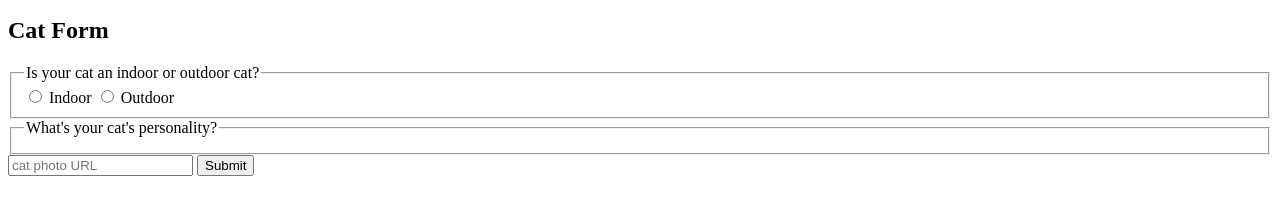
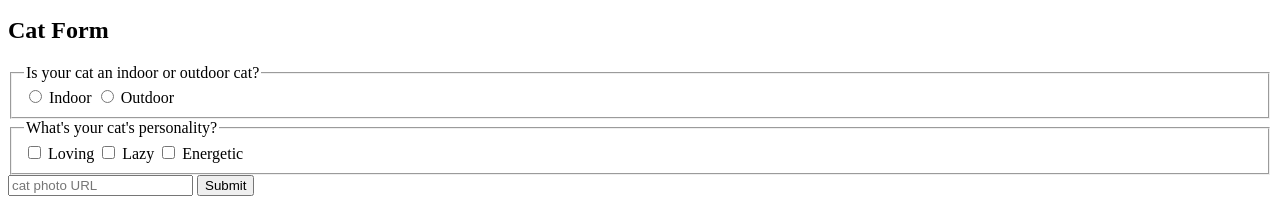
Before and after one commit to adex-badr18/cat-photo-app, a plain HTML site: page index.html in a window 1280 px wide. Shown: the part 1419-1623 px from the top of the page. Drawn offline with Linux system fonts and the light colour scheme.

Commit message:
Add checkboxes for cat's personality

```diff
--- a/index.html
+++ b/index.html
@@ -54,7 +54,11 @@
                 </fieldset>
                 <fieldset>
                     <legend>What's your cat's personality?</legend>
-
+                    <input id="loving" type="checkbox" name="personality" value="loving"> <label
+                        for="loving">Loving</label>
+                    <input id="lazy" type="checkbox" name="personality" value="lazy"> <label for="lazy">Lazy</label>
+                    <input id="energetic" type="checkbox" name="personality" value="energetic"> <label for="energetic">
+                        Energetic</label>
                 </fieldset>
                 <input type="text" name="catphotourl" placeholder="cat photo URL" required>
                 <button type="submit">Submit</button>
```
